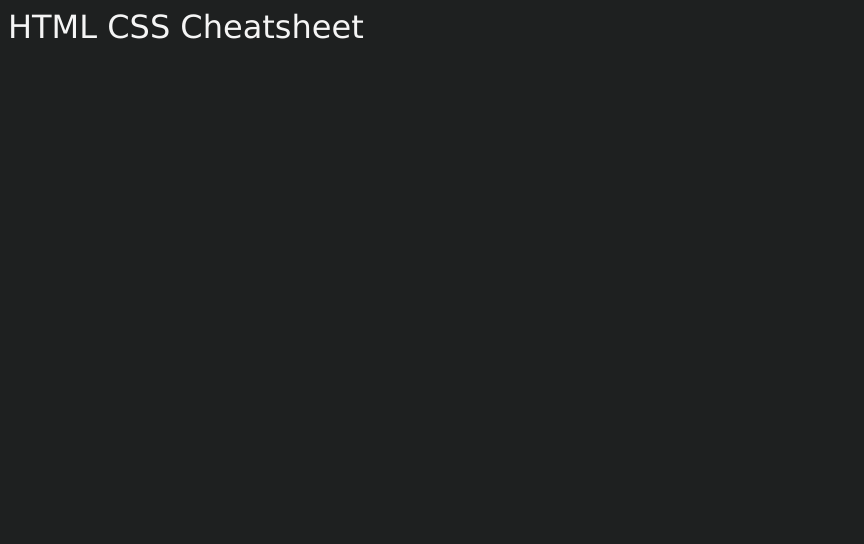
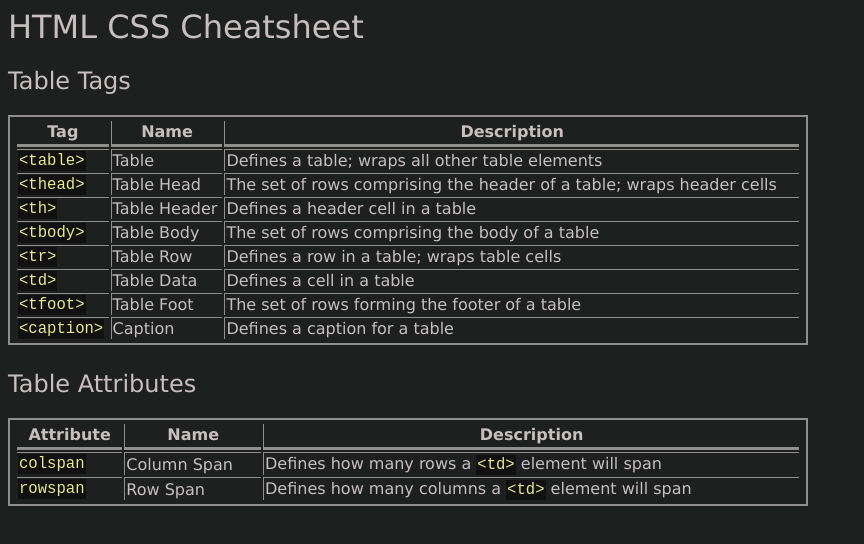
Before and after one commit to colinlsmatthews/codecademy-exercises, a plain HTML site: page full_stack_developer_path/html-css-cheatsheet/index.html in a window 1280 px wide. Shown: the whole page, without its empty margins (0-864 px from the left). Drawn offline with Linux system fonts and the light colour scheme.

Commit message:
finish cheatsheet exercise

```diff
--- a/full_stack_developer_path/html-css-cheatsheet/index.html
+++ b/full_stack_developer_path/html-css-cheatsheet/index.html
@@ -5,5 +5,74 @@
     </head>
     <body>
         <h1>HTML CSS Cheatsheet</h1>
+        <h2>Table Tags</h2>
+        <table>
+            <thead>
+                <th class="col-left">Tag</th>
+                <th>Name</th>
+                <th>Description</th>
+            </thead>
+            <tbody>
+                <tr>
+                    <td class="col-left"><span class="code">&lt;table&gt;</span></td>
+                    <td >Table</td>
+                    <td>Defines a table; wraps all other table elements</td>
+                </tr>
+                <tr>
+                    <td class="col-left"><span class="code">&lt;thead&gt;</span></td>
+                    <td>Table Head</td>
+                    <td>The set of rows comprising the header of a table; wraps header cells</td>
+                </tr>
+                <tr>
+                    <td class="col-left"><span class="code">&lt;th&gt;</span>   </td>
+                    <td>Table Header</td>
+                    <td>Defines a header cell in a table</td>
+                </tr>
+                <tr>
+                    <td class="col-left"><span class="code">&lt;tbody&gt;</span></td>
+                    <td>Table Body</td>
+                    <td>The set of rows comprising the body of a table</td>
+                </tr>
+                <tr>
+                    <td class="col-left"><span class="code">&lt;tr&gt;</span></td>
+                    <td>Table Row</td>
+                    <td>Defines a row in a table; wraps table cells</td>
+                </tr>
+                <tr>
+                    <td class="col-left"><span class="code">&lt;td&gt;</span></td>
+                    <td>Table Data</td>
+                    <td>Defines a cell in a table</td>
+                </tr>
+                <tr>
+                    <td class="col-left"><span class="code">&lt;tfoot&gt;</span></td>
+                    <td>Table Foot</td>
+                    <td>The set of rows forming the footer of a table</td>
+                </tr>
+                <tr>
+                    <td class="col-left"><span class="code">&lt;caption&gt;</span></td>
+                    <td>Caption</td>
+                    <td>Defines a caption for a table</td>
+                </tr>
+            </tbody>
+        </table>
+        <br class="spacer">
+        <h2>Table Attributes</h2>
+        <table>
+            <thead>
+                <th class="col-left">Attribute</th>
+                <th>Name  </th>
+                <th>Description</th>
+            </thead>
+            <tr>
+                <td class="col-left"><span class="code">colspan</span></td>
+                <td>Column Span</td>
+                <td>Defines how many rows a <span class="code">&lt;td&gt;</span> element will span</td>
+            </tr>
+            <tr>
+                <td class="col-left"><span class="code">rowspan</span></td>
+                <td>Row Span</td>
+                <td>Defines how many columns a <span class="code">&lt;td&gt;</span> element will span</td>
+            </tr>
+        </table>
     </body>
 </html>
--- a/full_stack_developer_path/html-css-cheatsheet/styles.css
+++ b/full_stack_developer_path/html-css-cheatsheet/styles.css
@@ -1,6 +1,51 @@
 * {
     font-family: Verdana, Geneva, Tahoma, sans-serif;
-    color: whitesmoke;
+    color: rgb(199, 191, 191);
     font-weight: lighter;
     background-color: rgb(30, 32, 32);
 }
+
+h1 {
+    text-align: left;
+}
+
+table {
+    border: 2px solid rgb(145, 142, 142);
+    width: 800px;
+    padding-left: 5px;
+    padding-right: 5px;
+    padding-top: 2px;
+    padding-bottom: 2px;
+}
+
+td {
+    border-top: 1px solid rgb(145, 142, 142);
+    border-left: 1px solid rgb(145, 142, 142);
+}
+
+th {
+    border-left: 1px solid rgb(145, 142, 142);
+    border-bottom: 3px solid rgb(145, 142, 142);
+    padding-bottom: 3px;;
+    font-weight: bold;
+}
+
+.col-left {
+    border-left: 0px;
+}
+
+.row-top {
+    border-top: 0px;
+}
+
+br.spacer {
+    line-height: 5px;
+}
+
+.code {
+    font-family: monospace;
+    font-size: larger;
+    color: rgb(231, 233, 141);
+    background-color: rgb(17, 17, 17);
+    padding: 1px;
+}
```
